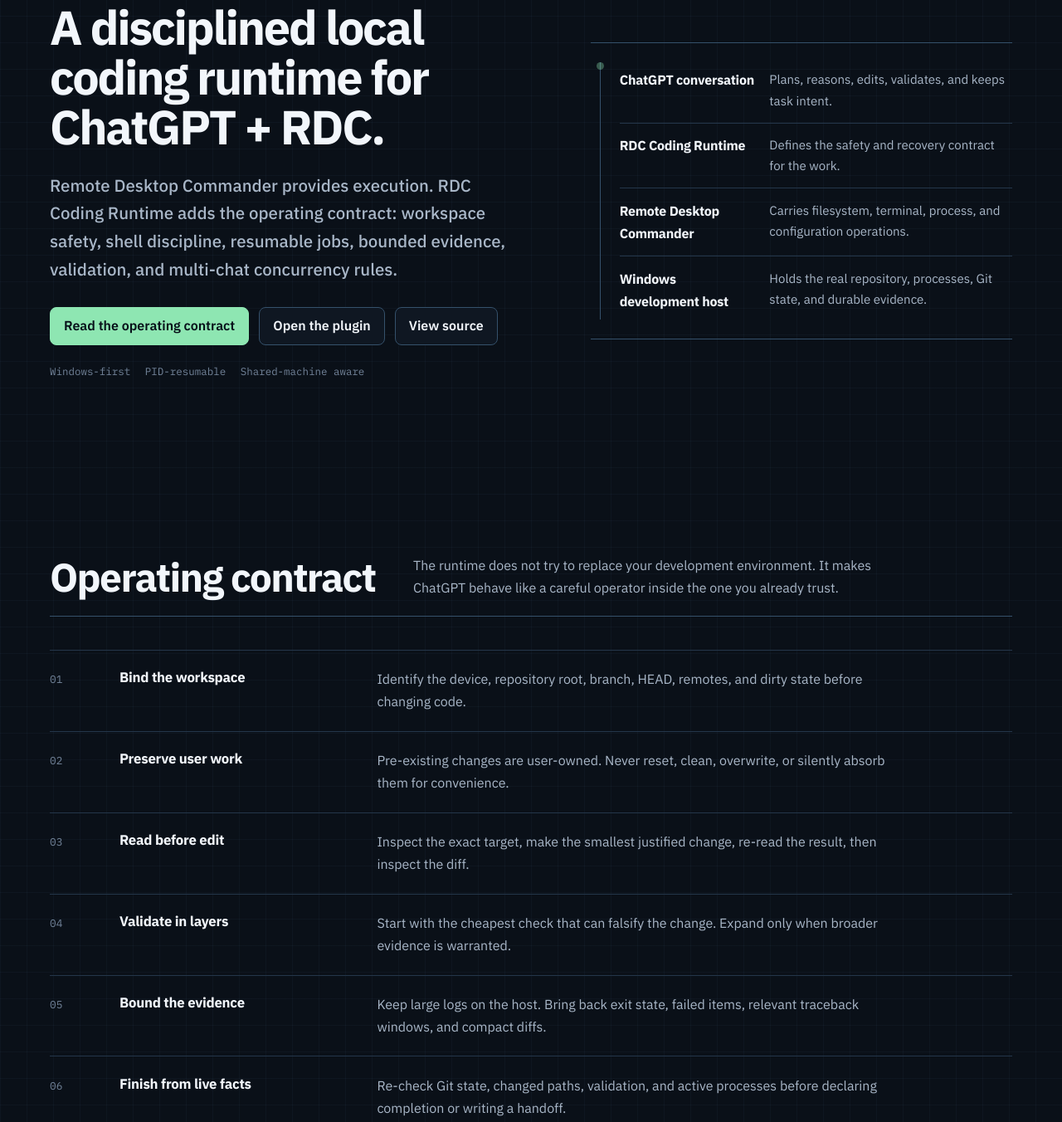
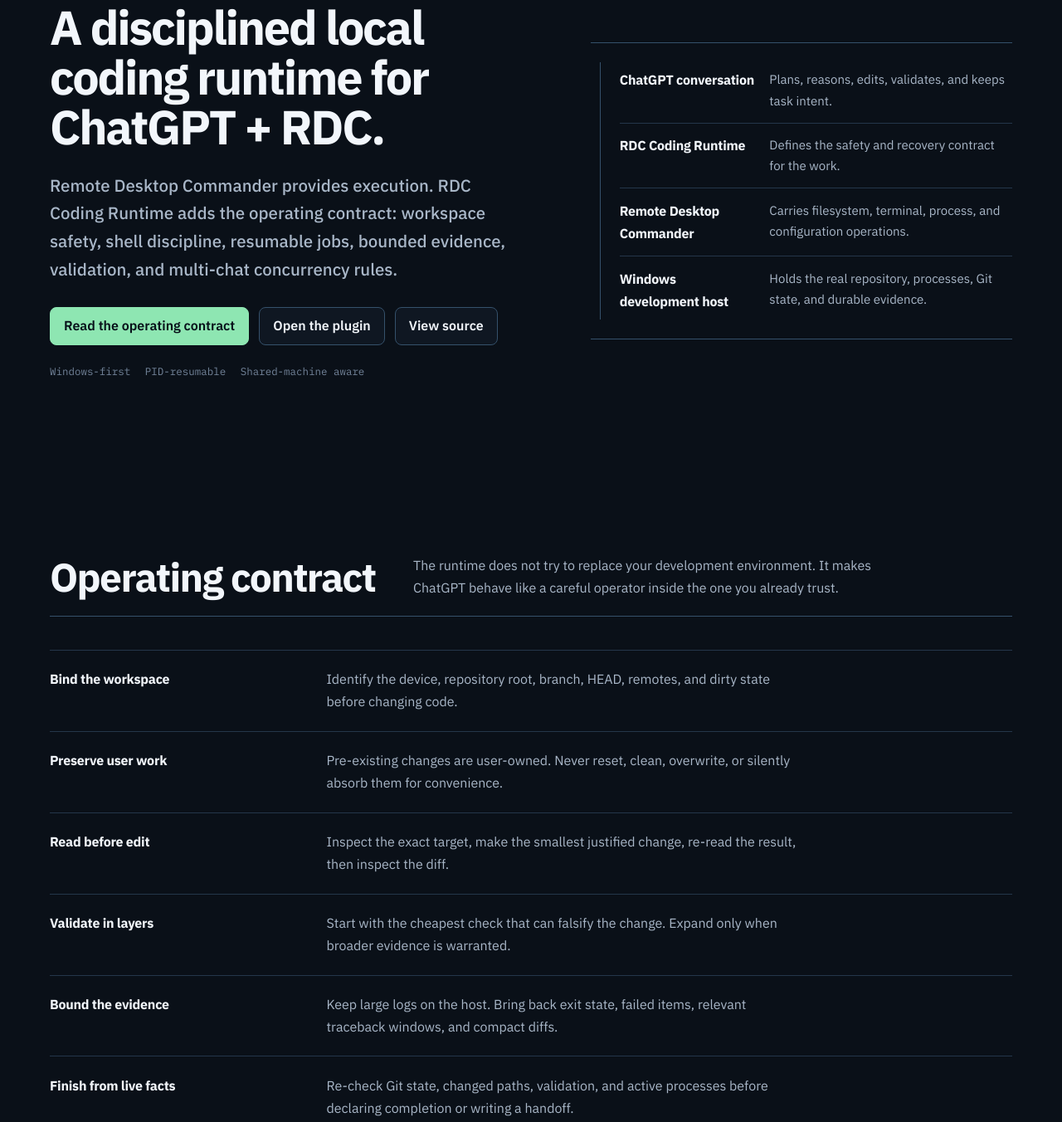
Before and after one commit to solla-h/rdc-coding-runtime-docs, a plain HTML site: page index.html in a window 1280 px wide. Shown: the part 205-1557 px from the top of the page at 83% size. Drawn offline with Linux system fonts and the light colour scheme.

Commit message:
docs: address Impeccable detector findings

```diff
--- a/index.html
+++ b/index.html
@@ -25,7 +25,7 @@
       --warn: #f1c67a;
       --code: #071019;
       --max: 1160px;
-      --measure: 70ch;
+      --measure: 66ch;
       --radius: 12px;
       --space-1: 0.5rem;
       --space-2: 0.75rem;
@@ -50,11 +50,7 @@
       padding-right: env(safe-area-inset-right);
       font-family: "IBM Plex Sans", "Segoe UI", sans-serif;
       color: var(--text);
-      background:
-        linear-gradient(rgba(124, 199, 255, 0.035) 1px, transparent 1px),
-        linear-gradient(90deg, rgba(124, 199, 255, 0.035) 1px, transparent 1px),
-        var(--bg);
-      background-size: 32px 32px;
+      background: var(--bg);
       line-height: 1.68;
       -webkit-font-smoothing: antialiased;
       text-rendering: optimizeLegibility;
@@ -313,24 +309,6 @@
       background: var(--line-strong);
     }
 
-    .runtime::after {
-      content: "";
-      position: absolute;
-      left: 0.46rem;
-      top: 1.45rem;
-      width: 0.56rem;
-      height: 0.56rem;
-      border-radius: 50%;
-      background: var(--signal);
-      animation: signal-run 4.8s cubic-bezier(.22, 1, .36, 1) infinite;
-    }
-
-    @keyframes signal-run {
-      0%, 12% { transform: translateY(0); opacity: 0.35; }
-      40% { opacity: 1; }
-      78%, 100% { transform: translateY(13.8rem); opacity: 0.35; }
-    }
-
     .runtime-row {
       display: grid;
       grid-template-columns: minmax(140px, 0.72fr) minmax(0, 1.28fr);
@@ -350,6 +328,7 @@
     .runtime-role {
       color: var(--muted);
       font-size: 0.94rem;
+      max-width: 62ch;
     }
 
     .runtime-role code {
@@ -370,7 +349,7 @@
     .section-head h2 { margin-bottom: 0; }
 
     .section-head p {
-      max-width: 62ch;
+      max-width: 60ch;
       margin-bottom: 0;
     }
 
@@ -380,24 +359,21 @@
 
     .contract-row {
       display: grid;
-      grid-template-columns: 4rem minmax(180px, 0.55fr) minmax(0, 1.45fr);
+      grid-template-columns: minmax(180px, 0.55fr) minmax(0, 1.45fr);
       gap: 1.25rem;
       align-items: start;
       padding: 1.35rem 0;
       border-bottom: 1px solid var(--line);
     }
 
-    .contract-index {
-      font-family: "IBM Plex Mono", monospace;
-      color: var(--faint);
-      font-size: 0.8rem;
-      padding-top: 0.18rem;
+    .contract-title {
+      color: var(--text);
+      font-weight: 700;
+      letter-spacing: -0.015em;
     }
 
-    .contract-row h3 { margin: 0; }
-
     .contract-row p {
-      max-width: 64ch;
+      max-width: 60ch;
       margin-bottom: 0;
     }
 
@@ -474,7 +450,7 @@
       border-radius: 8px;
       background: color-mix(in srgb, var(--warn) 7%, var(--surface));
       color: #eadab9;
-      max-width: 78ch;
+      max-width: 70ch;
     }
 
     .notice strong { color: #ffe2a3; }
@@ -593,6 +569,7 @@
       display: flex;
       align-items: center;
       gap: 1rem;
+      padding: 0.8rem 0;
       cursor: pointer;
       list-style: none;
       color: var(--text);
@@ -634,10 +611,14 @@
       font: 600 0.82rem/1.5 "IBM Plex Mono", monospace;
     }
 
-    .release h3 { margin: 0; }
+    .release-title {
+      color: var(--text);
+      font-weight: 700;
+      letter-spacing: -0.015em;
+    }
 
     .release p {
-      max-width: 66ch;
+      max-width: 60ch;
       margin: 0;
     }
 
@@ -704,12 +685,12 @@
       }
 
       .contract-row {
-        grid-template-columns: 2.4rem 1fr;
-        gap: 0.7rem;
+        grid-template-columns: 1fr;
+        gap: 0.35rem;
       }
 
       .contract-row p {
-        grid-column: 2;
+        grid-column: auto;
       }
 
       .rail {
@@ -745,7 +726,6 @@
 
     @media (prefers-reduced-motion: reduce) {
       html { scroll-behavior: auto; }
-      .runtime::after { animation: none; top: 50%; }
       *, *::before, *::after { transition-duration: 0.01ms !important; }
     }
   </style>
@@ -826,33 +806,27 @@
 
         <div class="contract">
           <div class="contract-row">
-            <div class="contract-index">01</div>
-            <h3>Bind the workspace</h3>
+            <strong class="contract-title">Bind the workspace</strong>
             <p>Identify the device, repository root, branch, HEAD, remotes, and dirty state before changing code.</p>
           </div>
           <div class="contract-row">
-            <div class="contract-index">02</div>
-            <h3>Preserve user work</h3>
+            <strong class="contract-title">Preserve user work</strong>
             <p>Pre-existing changes are user-owned. Never reset, clean, overwrite, or silently absorb them for convenience.</p>
           </div>
           <div class="contract-row">
-            <div class="contract-index">03</div>
-            <h3>Read before edit</h3>
+            <strong class="contract-title">Read before edit</strong>
             <p>Inspect the exact target, make the smallest justified change, re-read the result, then inspect the diff.</p>
           </div>
           <div class="contract-row">
-            <div class="contract-index">04</div>
-            <h3>Validate in layers</h3>
+            <strong class="contract-title">Validate in layers</strong>
             <p>Start with the cheapest check that can falsify the change. Expand only when broader evidence is warranted.</p>
           </div>
           <div class="contract-row">
-            <div class="contract-index">05</div>
-            <h3>Bound the evidence</h3>
+            <strong class="contract-title">Bound the evidence</strong>
             <p>Keep large logs on the host. Bring back exit state, failed items, relevant traceback windows, and compact diffs.</p>
           </div>
           <div class="contract-row">
-            <div class="contract-index">06</div>
-            <h3>Finish from live facts</h3>
+            <strong class="contract-title">Finish from live facts</strong>
             <p>Re-check Git state, changed paths, validation, and active processes before declaring completion or writing a handoff.</p>
           </div>
         </div>
@@ -1039,27 +1013,27 @@
         <div class="timeline">
           <div class="release">
             <div class="release-tag">0.1.4</div>
-            <h3>Documentation link</h3>
+            <strong class="release-title">Documentation link</strong>
             <p>The plugin now points its homepage and ChatGPT website link to this documentation site. Runtime behavior is unchanged.</p>
           </div>
           <div class="release">
             <div class="release-tag">0.1.3</div>
-            <h3>Concurrent RDC session safety</h3>
+            <strong class="release-title">Concurrent RDC session safety</strong>
             <p>PID ownership, device-global tool history awareness, shared read-cursor protection, Git working-tree concurrency rules, and worktree guidance.</p>
           </div>
           <div class="release">
             <div class="release-tag">0.1.2</div>
-            <h3>Long-running job protocol</h3>
+            <strong class="release-title">Long-running job protocol</strong>
             <p>Launch once, retain PID, stop active polling, yield the turn, then resume the same process when the user returns.</p>
           </div>
           <div class="release">
             <div class="release-tag">0.1.1</div>
-            <h3>Windows shell hardening</h3>
+            <strong class="release-title">Windows shell hardening</strong>
             <p>Use live <code>defaultShell</code> as source of truth, distinguish PowerShell 5.1 from PowerShell 7+, and stop inheriting stale shell arguments.</p>
           </div>
           <div class="release">
             <div class="release-tag">0.1.0</div>
-            <h3>Initial runtime contract</h3>
+            <strong class="release-title">Initial runtime contract</strong>
             <p>Workspace safety, Git baseline protection, bounded evidence, validation, recovery, and resumable handoffs.</p>
           </div>
         </div>
```
